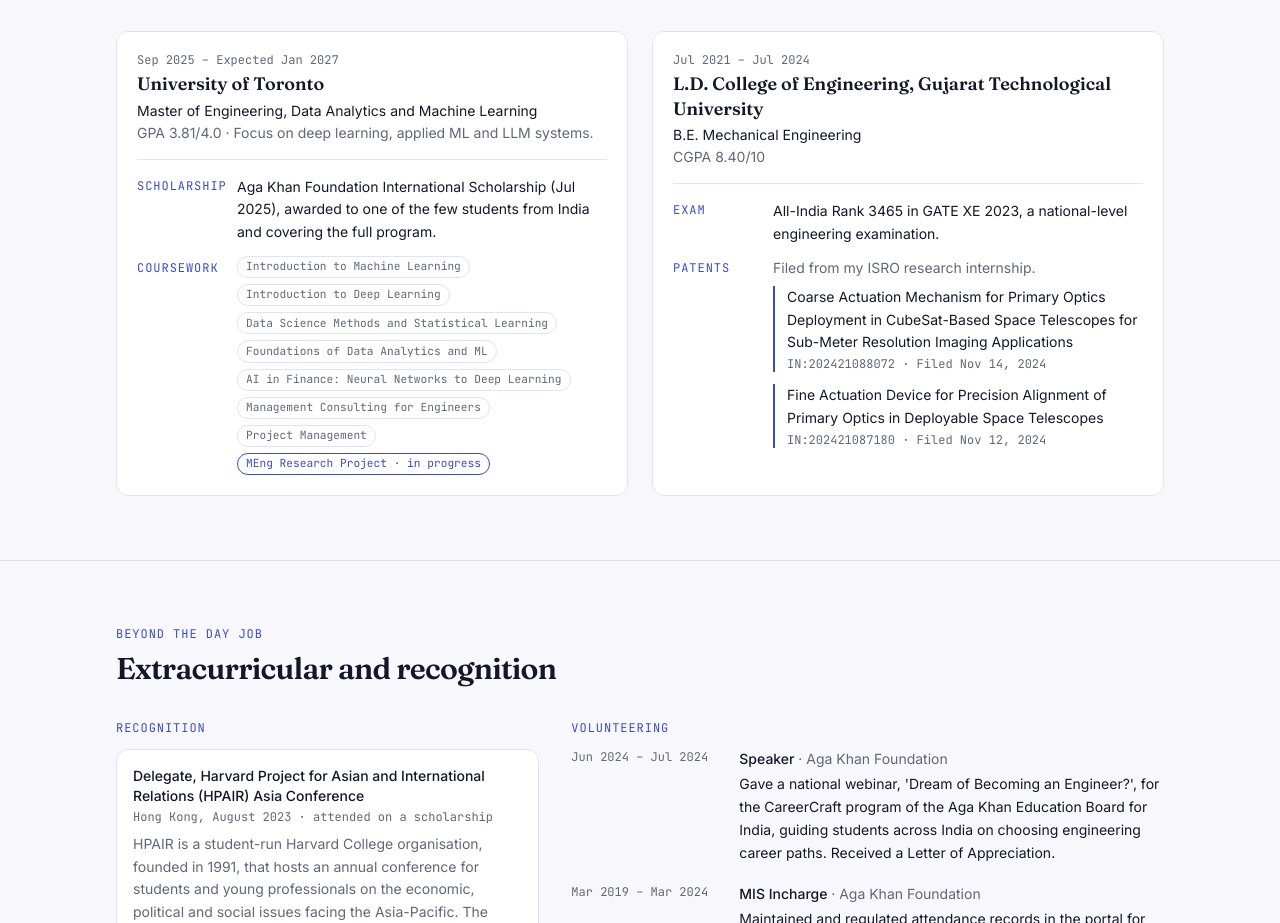
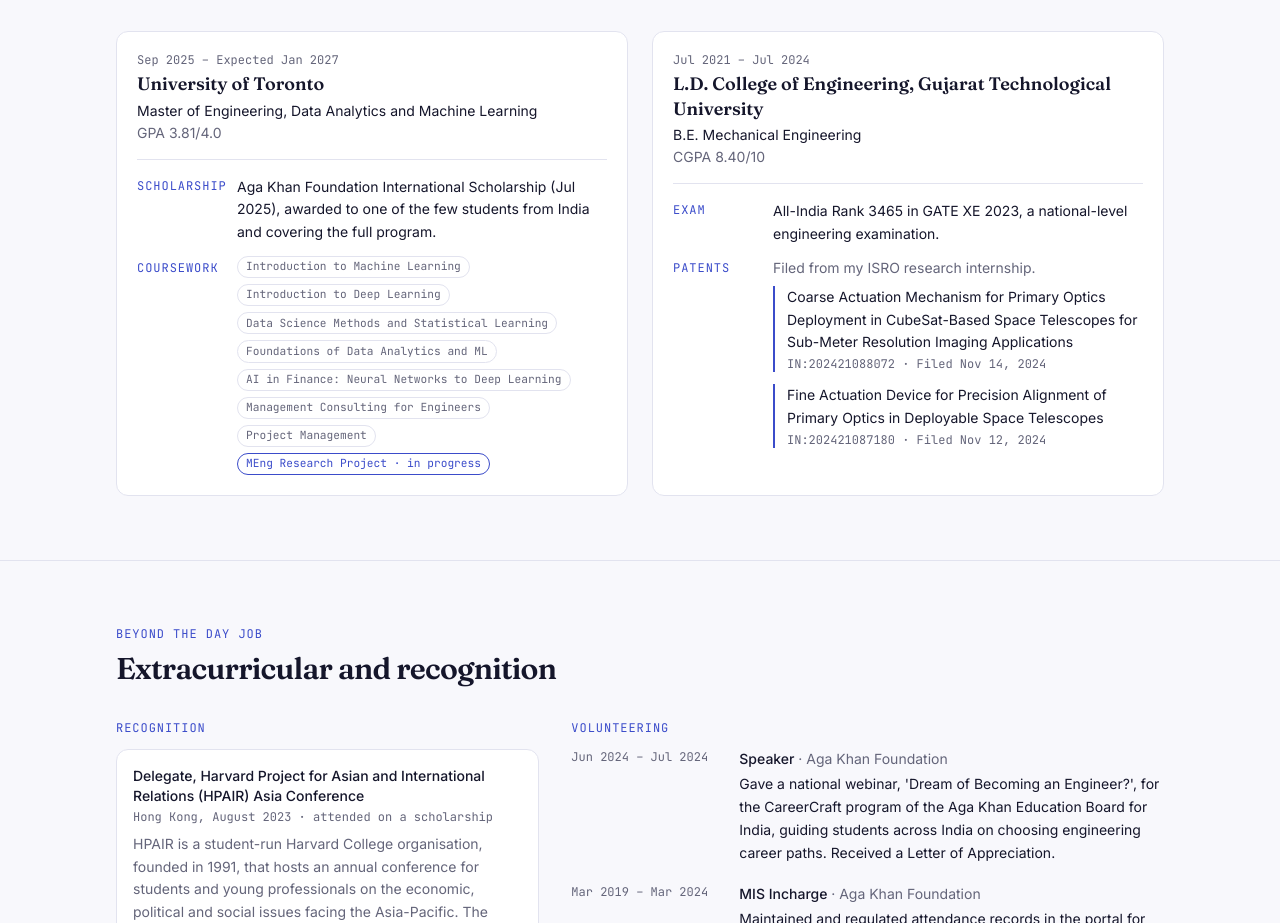
Before and after one commit to sohenpatel22/portfolio, a Next.js app: page / in a window 1280 px wide. Shown: the part 4320-5243 px from the top of the page. Built offline with nearby package versions, Linux system fonts and the light colour scheme; no server answers.

Commit message:
Remove focus line from the University of Toronto education card

```diff
--- a/src/data/profile.ts
+++ b/src/data/profile.ts
@@ -185,7 +185,7 @@
     school: "University of Toronto",
     degree: "Master of Engineering, Data Analytics and Machine Learning",
     period: "Sep 2025 – Expected Jan 2027",
-    note: "GPA 3.81/4.0 · Focus on deep learning, applied ML and LLM systems.",
+    note: "GPA 3.81/4.0",
     highlights: [
       {
         label: "Scholarship",
```
